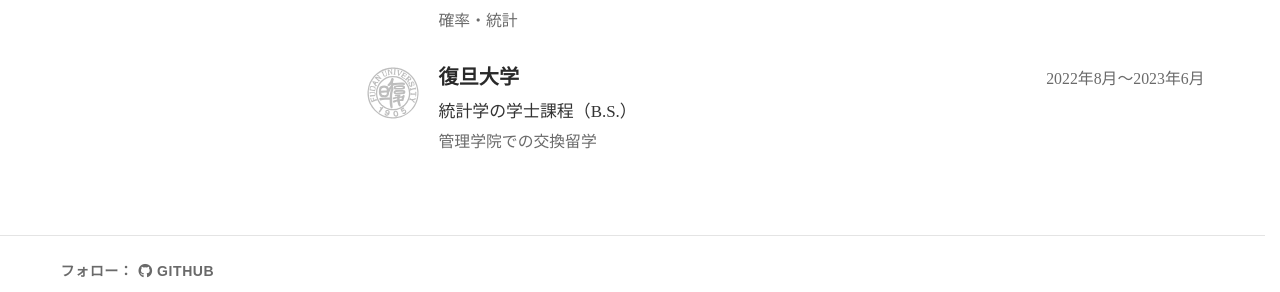
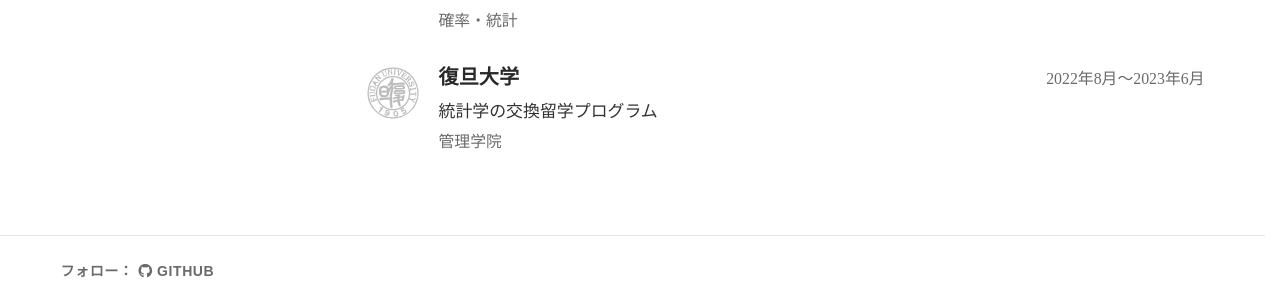
Before and after one commit to junguangjia/junguangjia.github.io, a Jekyll site: the page built from _pages/ja/about.md, in a window 1280 px wide and 1280 px high. Shown: the part 912-1204 px from the top of the window. Built offline with Jekyll 4.4.1, drawn with Linux system fonts in a browser that asks for light colours; some web fonts are replaced; a style sheet for code colours, icons or effects is not loaded.

```diff
--- a/_data/education.yml
+++ b/_data/education.yml
@@ -50,20 +50,20 @@
 - institution: "Fudan University"
   logo: "fudan.svg"
   dates: "Aug 2022 – Jun 2023"
-  degree: "B.S. Program in Statistics"
-  detail: "Exchange Student, School of Management"
+  degree: "Exchange Program in Statistics"
+  detail: "School of Management"
   fr:
     institution: "Université Fudan"
     dates: "août 2022 – juin 2023"
-    degree: "Programme de B.S. en statistique"
-    detail: "Échange universitaire à l’École de gestion"
+    degree: "Programme d’échange en statistique"
+    detail: "École de gestion"
   ja:
     institution: "復旦大学"
     dates: "2022年8月〜2023年6月"
-    degree: "統計学の学士課程（B.S.）"
-    detail: "管理学院での交換留学"
+    degree: "統計学の交換留学プログラム"
+    detail: "管理学院"
   zh:
     institution: "复旦大学"
     dates: "2022年8月—2023年6月"
-    degree: "理学学士项目（统计学）"
-    detail: "管理学院交换生"
+    degree: "统计学交换项目"
+    detail: "管理学院"
```
